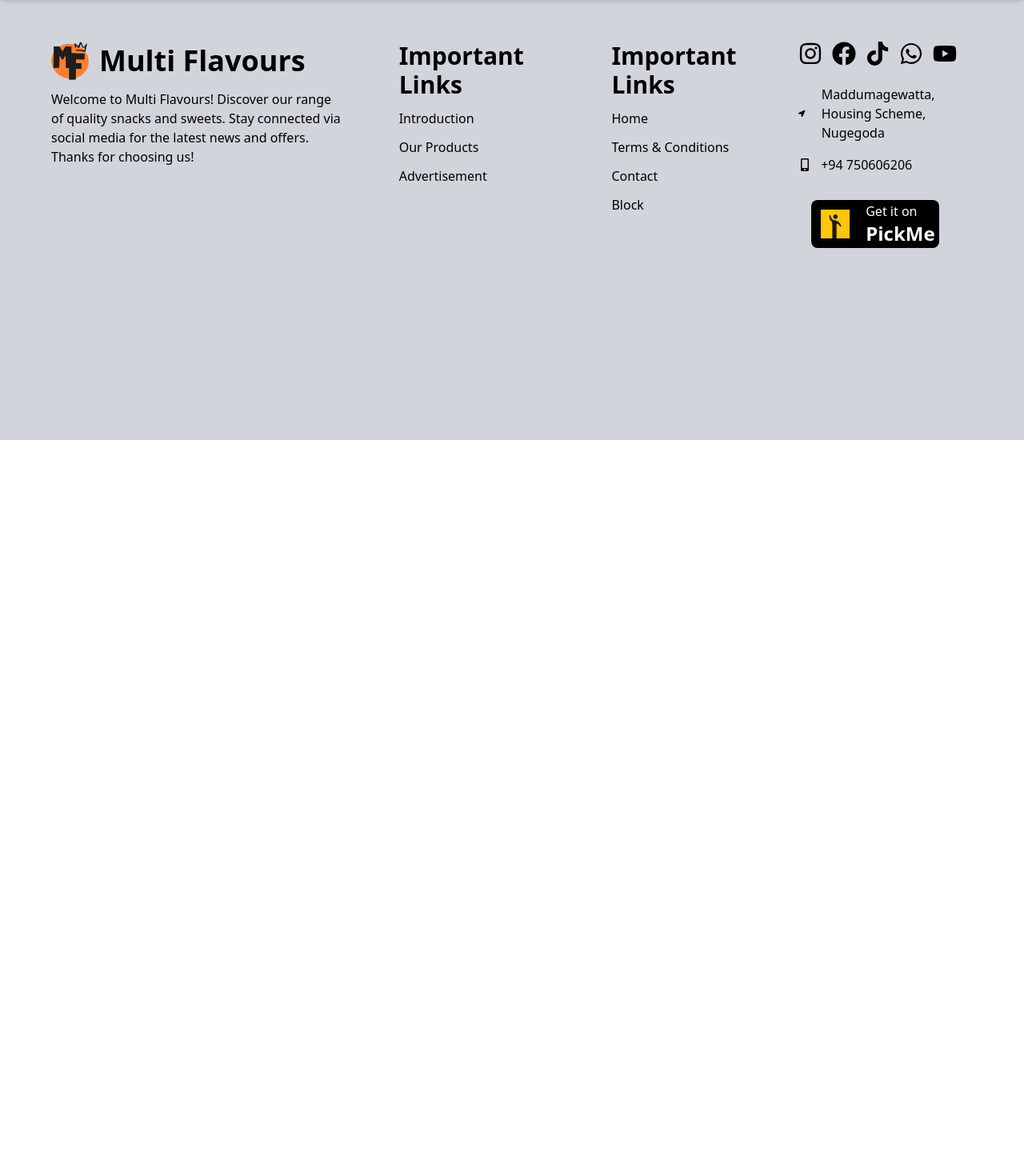
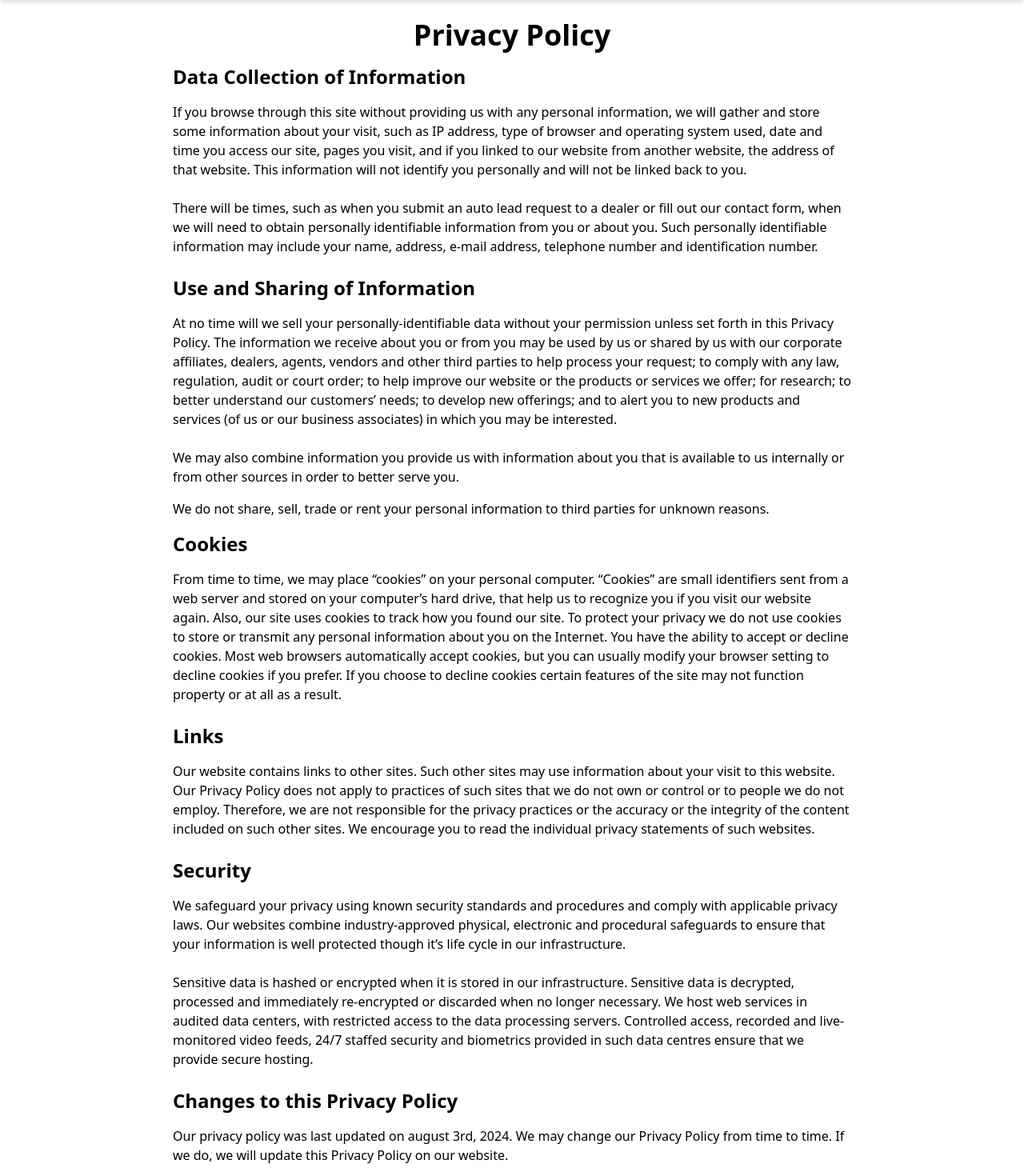
Before and after one commit to MenalinR/multiflavors, a React (Vite) app: page /Policy in a window 1280 px wide. Shown: the part 120-1590 px from the top of the page at 80% size. Before the commit the page ends 800 px from the top, so only its background shows below. Built offline with nearby package versions, Linux system fonts and the light colour scheme.

Commit message:
added and linked privacy policy page

```diff
--- a/src/App.jsx
+++ b/src/App.jsx
@@ -15,6 +15,7 @@ import DryFishes from './Pages/DryFishes';
 import Cart from './components/Cart/Cart';
 import Checkout from './components/Checkout/Checkout'
 import Terms from './components/Terms/terms'
+import Policy from './components/Terms/privacy'
 
 const App = () => {
   const [cartItems, setCartItems] = useState([]);
@@ -108,6 +109,7 @@ const App = () => {
           />} />
           <Route path="/Checkout" element={<Checkout />} />
           <Route path="/Terms-Conditions" element={<Terms />} />
+          <Route path="/Policy" element={<Policy />} />
 
         </Routes>
         <Footer />
--- a/src/components/Footer/Footer.jsx
+++ b/src/components/Footer/Footer.jsx
@@ -41,12 +41,12 @@ const FooterSecondLinks = [
     link: '/Terms-Conditions',
   },
   {
+    title: 'Privacy policy',
+    link: '/Policy',
+  },
+  {
     title: 'Contact',
     link: '/#contact',
-  },
-  {
-    title: 'Block',
-    link: '/#block',
   },
 ];
 
--- /dev/null
+++ b/src/components/Terms/privacy.jsx
@@ -0,0 +1,35 @@
+import React from 'react'
+
+const privacy = () => {
+  return (
+    <div className="p-6 max-w-4xl mx-auto">
+        <h1 className="text-4xl font-bold mb-4 text-center">Privacy Policy</h1>
+         <h2 className="text-2xl font-bold mb-4">Data Collection of Information</h2>
+         <p className="mb-6">If you browse through this site without providing us with any personal information, we will gather and store some information about your visit, such as IP address, type of browser and operating system used, date and time you access our site, pages you visit, and if you linked to our website from another website, the address of that website. This information will not identify you personally and will not be linked back to you.</p>
+         <p className="mb-6">There will be times, such as when you submit an auto lead request to a dealer or fill out our contact form, when we will need to obtain personally identifiable information from you or about you. Such personally identifiable information may include your name, address, e-mail address, telephone number and identification number.</p>
+
+         <h2 className="text-2xl font-bold mb-4">Use and Sharing of Information</h2>
+         <p className="mb-6">At no time will we sell your personally-identifiable data without your permission unless set forth in this Privacy Policy. The information we receive about you or from you may be used by us or shared by us with our corporate affiliates, dealers, agents, vendors and other third parties to help process your request; to comply with any law, regulation, audit or court order; to help improve our website or the products or services we offer; for research; to better understand our customers’ needs; to develop new offerings; and to alert you to new products and services (of us or our business associates) in which you may be interested.</p>
+         <p className="mb-4">We may also combine information you provide us with information about you that is available to us internally or from other sources in order to better serve you.</p>
+         <p className="mb-4">We do not share, sell, trade or rent your personal information to third parties for unknown reasons.</p>
+
+         <h2 className="text-2xl font-bold mb-4">Cookies</h2>
+         <p className="mb-6">From time to time, we may place “cookies” on your personal computer. “Cookies” are small identifiers sent from a web server and stored on your computer’s hard drive, that help us to recognize you if you visit our website again. Also, our site uses cookies to track how you found our site. To protect your privacy we do not use cookies to store or transmit any personal information about you on the Internet. You have the ability to accept or decline cookies. Most web browsers automatically accept cookies, but you can usually modify your browser setting to decline cookies if you prefer. If you choose to decline cookies certain features of the site may not function property or at all as a result.</p>
+
+         <h2 className="text-2xl font-bold mb-4">Links</h2>
+         <p className="mb-6">Our website contains links to other sites. Such other sites may use information about your visit to this website. Our Privacy Policy does not apply to practices of such sites that we do not own or control or to people we do not employ. Therefore, we are not responsible for the privacy practices or the accuracy or the integrity of the content included on such other sites. We encourage you to read the individual privacy statements of such websites.</p>
+
+         <h2 className="text-2xl font-bold mb-4">Security</h2>
+         <p className="mb-6">We safeguard your privacy using known security standards and procedures and comply with applicable privacy laws. Our websites combine industry-approved physical, electronic and procedural safeguards to ensure that your information is well protected though it’s life cycle in our infrastructure.</p>
+         <p className="mb-6">Sensitive data is hashed or encrypted when it is stored in our infrastructure. Sensitive data is decrypted, processed and immediately re-encrypted or discarded when no longer necessary. We host web services in audited data centers, with restricted access to the data processing servers. Controlled access, recorded and live-monitored video feeds, 24/7 staffed security and biometrics provided in such data centres ensure that we provide secure hosting.</p>
+
+         <h2 className="text-2xl font-bold mb-4">Changes to this Privacy Policy</h2>
+         <p className="mb-6">Our privacy policy was last updated on august 3rd, 2024. We may change our Privacy Policy from time to time. If we do, we will update this Privacy Policy on our website.</p>
+
+         <h2 className="text-2xl font-bold mb-4">Questions</h2>
+         <p className="mb-6">If you have any questions about our Privacy Policy, please e-mail your questions to us at info@multiflavours.com</p>
+        </div>
+  )
+}
+
+export default privacy
```
